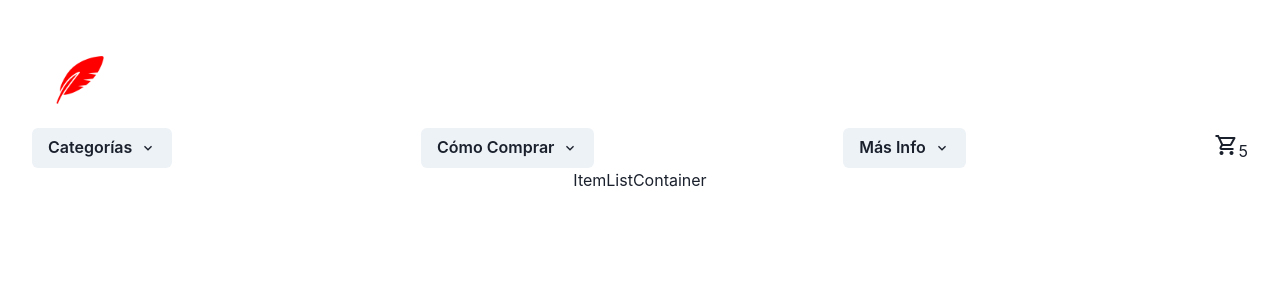
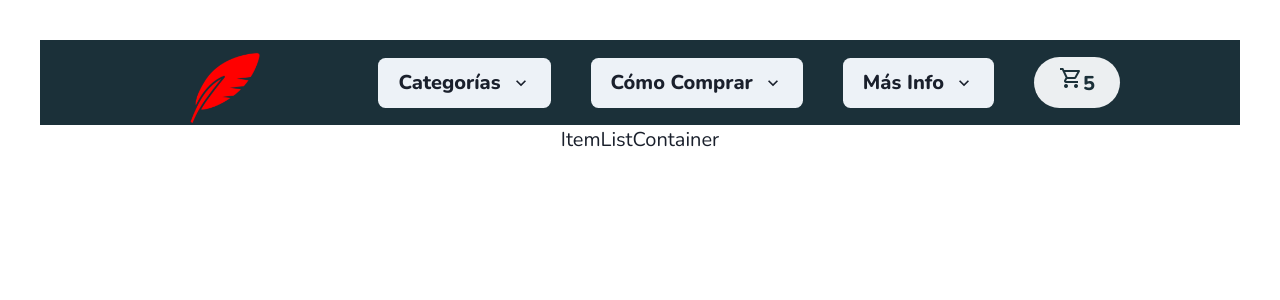
Before and after one commit to agenciasequence/EntregaFinal-JoelEsidin, a React (Vite) app: page / in a window 1280 px wide. Shown: the top 300 px of the page. Built offline with nearby package versions, Linux system fonts and the light colour scheme.

Commit message:
navBar mejorada

```diff
--- a/index.html
+++ b/index.html
@@ -3,6 +3,7 @@
   <head>
     <meta charset="UTF-8" />
     <meta name="viewport" content="width=device-width, initial-scale=1.0" />
+    <link rel="stylesheet" href="src/index.css">
     <link rel="icon" type="image/svg+xml" href="/vite.svg" />
     <link rel="stylesheet" href="https://fonts.googleapis.com/css2?family=Material+Symbols+Outlined:opsz,wght,FILL,GRAD@20..48,100..700,0..1,-50..200" />
     <title>Vite + React</title>
--- a/src/Components/NavBar.jsx
+++ b/src/Components/NavBar.jsx
@@ -1,4 +1,5 @@
-import React from 'react'
+import React, { createRef } from 'react'
+import { useRef, useEffect, useState } from 'react'
 import CartWidget from './CartWidget'
 import {Menu, MenuButton, MenuItem, MenuList} from "@chakra-ui/react"
 import { Button} from '@chakra-ui/react'
@@ -9,10 +10,76 @@ import plumaroja from "./../img/plumaroja.png"
 
   const NavBar = () => {
 
+    const ref = createRef(null)
+
+    const openNav = () => {
+      ref.current.style.width = '100%'
+    }
+
+    const closeNav = () => {
+      ref.current.style.width = '0%'
+    }
+
+
   return (
-    <div className='header'>
-      <img className='logo' src={plumaroja} alt="logo" />
+
+    <header className="header">
+      <div className="logo">
+
+      <img  src={plumaroja} alt="logo" />
+      </div>
       <nav className='navBar'>
+
+      <ul className='nav-links'>
+      <li>
+      <Menu>
+  <MenuButton as={Button} rightIcon={<ChevronDownIcon />}>
+    Categorías
+  </MenuButton>
+  <MenuList>
+    <MenuItem>Dados</MenuItem>
+    <MenuItem>Miniaturas</MenuItem>
+    <MenuItem>Libros de Rol</MenuItem>
+
+  </MenuList>
+</Menu>
+      </li>
+      <li>
+<Menu>
+  <MenuButton as={Button} rightIcon={<ChevronDownIcon />}>
+    Cómo Comprar
+  </MenuButton>
+  <MenuList>
+    <MenuItem>Instrucciones</MenuItem>
+    <MenuItem>Envíos</MenuItem>
+    <MenuItem>Métodos de pago</MenuItem>
+
+  </MenuList>
+</Menu>
+</li>
+<li>
+<Menu>
+  <MenuButton as={Button} rightIcon={<ChevronDownIcon />}>
+    Más Info
+  </MenuButton>
+  <MenuList>
+    <MenuItem>Preguntas Frecuentes</MenuItem>
+    <MenuItem>Contacto</MenuItem>
+
+  </MenuList>
+</Menu>
+</li>
+</ul>
+</nav>
+<a href="" className="btn"><button>
+      <CartWidget/>
+      </button>
+      </a>
+
+      <a className="menu" href="#"><button onClick={openNav}>Menu</button></a>
+      <div id="mobile-menu" ref={ref} className="overlay">
+      <a onClick={closeNav} href="#" className="close">&times;</a>
+          <div className="overlay-content">
 
       <Menu>
   <MenuButton as={Button} rightIcon={<ChevronDownIcon />}>
@@ -25,6 +92,8 @@ import plumaroja from "./../img/plumaroja.png"
 
   </MenuList>
 </Menu>
+
+
 <Menu>
   <MenuButton as={Button} rightIcon={<ChevronDownIcon />}>
     Cómo Comprar
@@ -36,6 +105,8 @@ import plumaroja from "./../img/plumaroja.png"
 
   </MenuList>
 </Menu>
+
+
 <Menu>
   <MenuButton as={Button} rightIcon={<ChevronDownIcon />}>
     Más Info
@@ -46,10 +117,13 @@ import plumaroja from "./../img/plumaroja.png"
 
   </MenuList>
 </Menu>
-      <CartWidget/>
-      </nav>
-    </div>
+
+            </div>
+
+      </div>
+    </header>
   )
+
 }
 
 
--- a/src/index.css
+++ b/src/index.css
@@ -1,9 +1,165 @@
-.navBar {
-display:flex;
-justify-content: space-between;
-align-items: center;
+@import url('https://fonts.googleapis.com/css2?family=Nunito:wght@400;800&display=swap');
+
+*{
+    box-sizing: border-box;
+    margin: 0;
+    padding: 0;
+    font-family: 'Nunito', sans-serif;
+    font-size: 20px;
+}
+
+body{
+    background-color: #fff59d;
+    min-width: 400px;
+}
+
+.header{
+    background-color: #1b3039;
+    display: flex;
+    justify-content: flex-end;
+    align-items: center;
+    height: 85px;
+    padding: 5px 10%;
+}
+
+.header .logo{
+    cursor: pointer;
+    margin-right: auto;
+}
+
+.header .logo img{
+    height: 70px;
+    width: auto;
+    transition: all 0.3s;
+}
+
+.header .logo img:hover{
+    transform: scale(1.2);
+}
+
+.header .nav-links{
+    list-style: none;
+}
+
+.header .nav-links li{
+    display: inline-block;
+    padding: 0 20px;
+}
+
+.header .nav-links li:hover,
+/**/.overlay a:hover{
+    transform: scale(1.1);
+}
+
+.header .nav-links a{
+    font-size: 700;
+    color: #eceff1;
+}
+
+.header .nav-links a:hover{
+    color: #ffbc0e;
+}
+
+/**/.menu {
+    display:none;
+}
+
+.header .btn button,
+/**/.header .menu button{
+    margin-left: 20px;
+    font-weight: 700;
+    color: #1b3039;
+    padding: 9px 25px;
+    background: #eceff1;
+    border: none;
+    border-radius: 50px;
+    cursor: pointer;
+    transition: all 0.3s ease 0s;
+}
+
+.header .btn button:hover,
+/**/.header .menu button:hover{
+    background-color: #e2f1f8;
+    color: #ffbc0e;
+    transform: scale(1.1);
+}
+
+
+/**/@media screen and (max-width: 800px){
+    .nav-links, .btn {
+        display: none;
+    }
+    .menu {
+        display: inherit;
+    }
+}
+
+
+
+/*Nav Mobile*/
+
+.header a{
+    text-decoration: none;
 
 }
 
-.logo {
-width: auto;}
+.header .overlay {
+    height: 100%;
+    width: 0;
+    position: fixed;
+    z-index: 1;
+    left: 0;
+    top: 0;
+    background-color: rgba(33, 49, 63, .95);
+    overflow: hidden;
+    transition: all 0.3s ease 0s;
+}
+
+.header .overlay {
+    display: flex;
+    height: 100%;
+    flex-direction: column;
+    align-items: center;
+    justify-content: center;
+}
+
+.overlay-content {
+    display: flex;
+
+    height: 100%;
+    flex-direction: column;
+    align-items: center;
+    justify-content: space-evenly;
+}
+
+.header .overlay a{
+    padding: 15px;
+    font-size: 36px;
+    display: block;
+    transition: all 0.3s ease 0s;
+    font-weight: 700;
+    color: #eceff1;
+}
+
+.header .overlay a:hover,
+.header .overlay a:focus{
+    color: #ffbc0e;
+}
+
+.header .overlay .close{
+    position: absolute;
+    top: 20px;
+    right: 45px;
+    font-size: 65px;
+}
+
+@media screen and (max-height:450px) {
+    .header .overlay a{
+        font-size: 20px;
+    }
+    .header .overlay .close{
+        font-size: 40px;
+        top: 15px;
+        right: 35px;
+    }
+}
```
